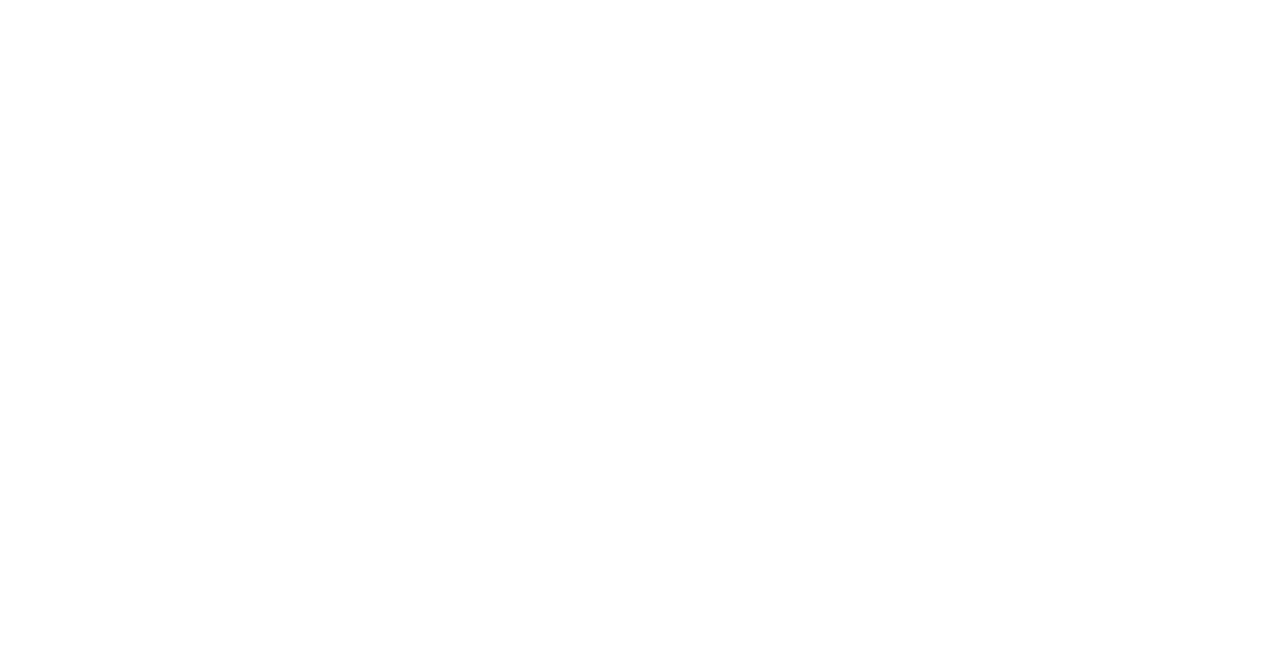
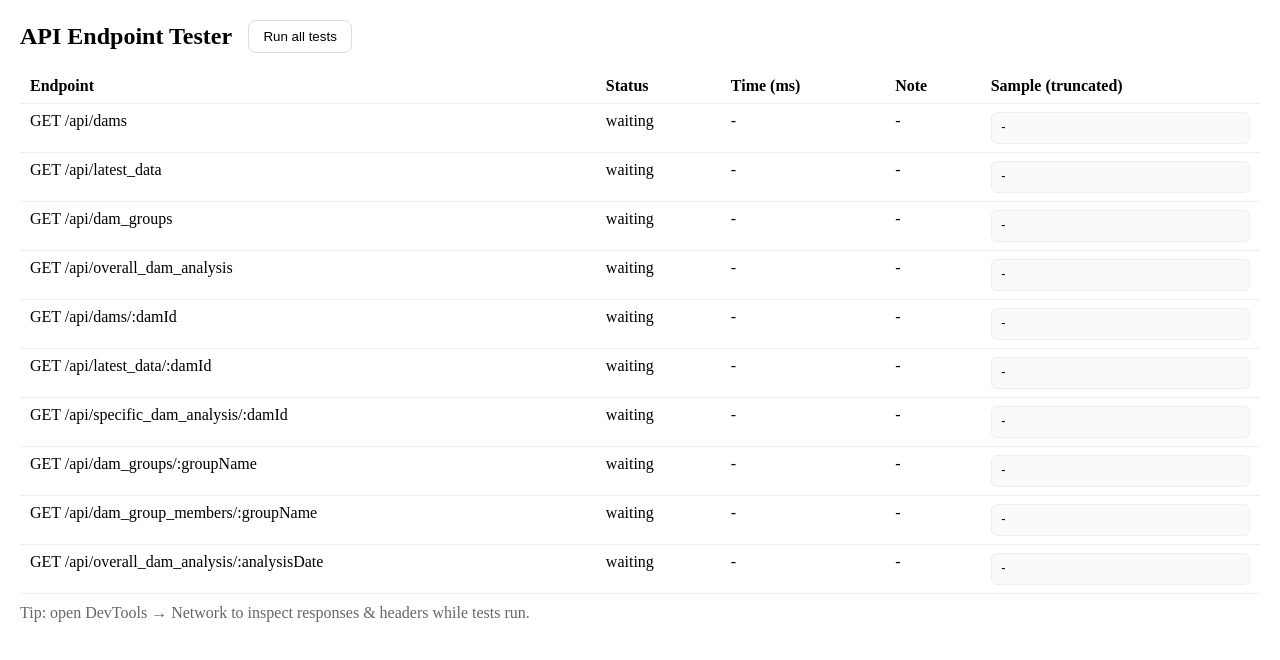
Before and after one commit to cyberforge1/frontend-sydney-dam-monitoring, a React (Vite) app: page /api-test in a window 1280 px wide. Before the commit this address had no page. Shown: the top 660 px of the page. Built offline with nearby package versions, Linux system fonts and the light colour scheme.

Commit message:
addition of curl api file

```diff
--- a/src/App.tsx
+++ b/src/App.tsx
@@ -1,45 +1,55 @@
 // # src/App.tsx
 
 import React from 'react';
-import { BrowserRouter as Router, Routes, Route } from 'react-router-dom';
-import HomePage from './pages/HomePage/HomePage';
-import SelectedDamPage from './pages/SelectedDamPage/SelectedDamPage';
-import DamListPage from './pages/DamListPage/DamListPage';
+import { BrowserRouter as Router, Routes, Route, Navigate, Link } from 'react-router-dom';
+// import HomePage from './pages/HomePage/HomePage';
+// import SelectedDamPage from './pages/SelectedDamPage/SelectedDamPage';
+// import DamListPage from './pages/DamListPage/DamListPage';
 // import PageTwo from './pages/PageTwo/PageTwo';
 // import PageThree from './pages/PageThree/PageThree';
 // import PageFour from './pages/PageFour/PageFour';
 // import PageFive from './pages/PageFive/PageFive';
-import Footer from './components/Footer/Footer';
-import ApiConnectionPage from './pages/ApiConnectionPage/ApiConnectionPage'; // Import the new page
-import TestingPage from './pages/TestingPage/TestingPage'; // Import the new page
-import { Provider } from 'react-redux'; // Added Provider for Redux
-import store from './store/store'; // Import Redux store
+// import Footer from './components/Footer/Footer';
+// import ApiConnectionPage from './pages/ApiConnectionPage/ApiConnectionPage'; // Import the new page
+// import TestingPage from './pages/TestingPage/TestingPage'; // Import the new page
+// import { Provider } from 'react-redux'; // Added Provider for Redux
+// import store from './store/store'; // Import Redux store
+import TestingApiCalls from './components/TestingApiCalls/TestingApiCalls'; // <-- tester
 import './App.scss';
 
 const App: React.FC = () => {
   return (
-        <Provider store={store}> {/* Wrap the app with Redux Provider */}
+    // <Provider store={store}> {/* Wrap the app with Redux Provider */}
     <Router>
       <div className="App">
+
         <Routes>
-                        <Route path="/" element={
+          {/* Dedicated endpoint for the tester */}
+          <Route path="/api-test" element={<TestingApiCalls />} />
+
+          {/* Keep your existing (currently empty) home route */}
+          <Route
+            path="/"
+            element={
               <div className="stacked-pages">
-                                <TestingPage />
-                                <ApiConnectionPage />
-                                <HomePage />
+                {/* <TestingPage /> */}
+                {/* <ApiConnectionPage /> */}
+                {/* <HomePage /> */}
                 {/* <PageTwo /> */}
                 {/* <PageThree /> */}
                 {/* <PageFour />
                 <PageFive /> */}
-                                <Footer />
+                {/* <Footer /> */}
               </div>
-                        } />
-                        <Route path="/dam" element={<SelectedDamPage />} />
-                        <Route path="/damlist" element={<DamListPage />} />
+            }
+          />
+
+          {/* 404 → optionally redirect to the tester while you’re building */}
+          <Route path="*" element={<Navigate to="/api-test" replace />} />
         </Routes>
       </div>
     </Router>
-        </Provider>
+    // </Provider>
   );
 };
 
--- a/src/components/TestingApiCalls/TestingApiCalls.scss
+++ b/src/components/TestingApiCalls/TestingApiCalls.scss
@@ -1,79 +1,53 @@
 // #src/components/TestingApiCalls/TestingApiCalls.scss
 
 .testing-api-calls {
+  padding: 20px;
+
+  .header {
     display: flex;
-    flex-direction: column;
-    align-items: flex-start;
-    padding: 20px;
-    gap: 20px;
+    gap: 1rem;
+    align-items: center;
+    margin-bottom: 1rem;
 
-    .api-buttons {
-      display: flex;
-      flex-direction: column;
-      gap: 10px;
-
-      .api-call {
-        display: flex;
-        align-items: center;
-        gap: 15px;
-
-        input {
-          padding: 8px;
-          border: 1px solid #ccc;
-          border-radius: 4px;
-          width: 200px;
-        }
-
+    h2 { margin: 0; }
     button {
-          padding: 8px 12px;
-          background-color: #007bff;
-          color: white;
-          border: none;
-          border-radius: 4px;
+      padding: 0.5rem 0.9rem;
+      border-radius: 8px;
+      border: 1px solid #ddd;
       cursor: pointer;
-          transition: background-color 0.3s ease;
-
-          &:hover {
-            background-color: #0056b3;
-          }
-
-          &:active {
-            background-color: #004080;
+      background: #fff;
     }
   }
 
+  table {
+    width: 100%;
+    border-collapse: collapse;
+  }
+
+  th, td {
+    text-align: left;
+    padding: 8px 10px;
+    border-bottom: 1px solid #eee;
+    vertical-align: top;
+  }
+
+  tr[data-status="ok"] .status { color: #1a7f37; font-weight: 600; }
+  tr[data-status="error"] .status { color: #d1242f; font-weight: 600; }
+  tr[data-status="skipped"] .status { color: #9a6700; font-weight: 600; }
+
   pre {
-          background-color: #f9f9f9;
-          border: 1px solid #ccc;
-          border-radius: 4px;
-          padding: 10px;
-          white-space: pre-wrap;
-          overflow-x: auto;
-          font-family: monospace;
-          max-width: 300px; /* Adjust as needed */
+    margin: 0;
+    max-height: 220px;
+    overflow: auto;
+    font-size: 12px;
+    background: #fafafa;
+    border: 1px solid #eee;
+    padding: 8px;
+    border-radius: 6px;
+  }
+
+  .hint {
+    color: #666;
+    margin-top: 10px;
   }
 }
-    }
-
-    .clear-button {
-      margin-top: 10px;
-
-      button {
-        padding: 10px 15px;
-        background-color: #dc3545;
-        color: white;
-        border: none;
-        border-radius: 4px;
-        cursor: pointer;
-        transition: background-color 0.3s ease;
-
-        &:hover {
-          background-color: #c82333;
-        }
-
-        &:active {
-          background-color: #bd2130;
-        }
-      }
-    }
-  }
--- a/src/components/TestingApiCalls/TestingApiCalls.tsx
+++ b/src/components/TestingApiCalls/TestingApiCalls.tsx
@@ -1,6 +1,6 @@
 // #src/components/TestingApiCalls/TestingApiCalls.tsx
 
-import React, { useState } from 'react';
+import React, { useCallback, useState } from 'react';
 import {
   fetchAllDams,
   fetchDamById,
@@ -13,191 +13,259 @@
   fetchAllOverallDamAnalyses,
   fetchOverallDamAnalysisByDate,
 } from '../../api/api';
+import { Dam, DamGroup, OverallDamAnalysis } from '../../types/types';
 import './TestingApiCalls.scss';
 
+type TestRow = {
+  name: string;
+  status: 'waiting' | 'ok' | 'error' | 'skipped';
+  ms?: number;
+  note?: string;
+  sample?: unknown;
+};
+
 const TestingApiCalls: React.FC = () => {
-  const [output, setOutput] = useState<string>('');
-  const [inputValue, setInputValue] = useState<{ [key: string]: string }>({});
+  const [rows, setRows] = useState<TestRow[]>([
+    { name: 'GET /api/dams', status: 'waiting' },
+    { name: 'GET /api/latest_data', status: 'waiting' },
+    { name: 'GET /api/dam_groups', status: 'waiting' },
+    { name: 'GET /api/overall_dam_analysis', status: 'waiting' },
+    { name: 'GET /api/dams/:damId', status: 'waiting' },
+    { name: 'GET /api/latest_data/:damId', status: 'waiting' },
+    { name: 'GET /api/specific_dam_analysis/:damId', status: 'waiting' },
+    { name: 'GET /api/dam_groups/:groupName', status: 'waiting' },
+    { name: 'GET /api/dam_group_members/:groupName', status: 'waiting' },
+    { name: 'GET /api/overall_dam_analysis/:analysisDate', status: 'waiting' },
+  ]);
 
-  const handleInputChange = (key: string, value: string) => {
-    setInputValue((prev) => ({ ...prev, [key]: value }));
-  };
+  const setResult = (name: string, patch: Partial<TestRow>) =>
+    setRows(prev => prev.map(r => (r.name === name ? { ...r, ...patch } : r)));
 
-  const handleApiCall = async (apiFn: (...args: string[]) => Promise<unknown>, params: string[] = []) => {
+  const run = useCallback(async () => {
+    // reset
+    setRows(r =>
+      r.map(row => ({ ...row, status: 'waiting', ms: undefined, note: undefined, sample: undefined }))
+    );
+
+    let chosenDamId: string | undefined;
+    let chosenGroupName: string | undefined;
+    let chosenAnalysisDate: string | undefined;
+
+    // 1) /dams
     try {
-      if (params.some(param => !param)) {
-        setOutput('Error: Missing or invalid input value');
-        return;
+      const t0 = performance.now();
+      const dams = await fetchAllDams();
+      const t1 = performance.now();
+      setResult('GET /api/dams', {
+        status: 'ok',
+        ms: Math.round(t1 - t0),
+        sample: dams.slice(0, 3),
+        note: dams.length ? `Found ${dams.length} dams` : 'No dams returned',
+      });
+      if (dams.length) chosenDamId = (dams[0] as Dam).dam_id;
+    } catch (e: any) {
+      setResult('GET /api/dams', { status: 'error', note: String(e) });
+    }
+
+    // 2) /latest_data
+    try {
+      const t0 = performance.now();
+      const latest = await fetchAllLatestData();
+      const t1 = performance.now();
+      setResult('GET /api/latest_data', {
+        status: 'ok',
+        ms: Math.round(t1 - t0),
+        sample: latest.slice(0, 3),
+        note: latest.length ? `Found ${latest.length} latest records` : 'No latest data returned',
+      });
+      if (!chosenDamId && latest.length) chosenDamId = latest[0].dam_id;
+    } catch (e: any) {
+      setResult('GET /api/latest_data', { status: 'error', note: String(e) });
+    }
+
+    // 3) /dam_groups
+    try {
+      const t0 = performance.now();
+      const groups = await fetchAllDamGroups();
+      const t1 = performance.now();
+      setResult('GET /api/dam_groups', {
+        status: 'ok',
+        ms: Math.round(t1 - t0),
+        sample: groups.slice(0, 3),
+        note: groups.length ? `Found ${groups.length} groups` : 'No groups returned',
+      });
+      if (groups.length) chosenGroupName = (groups[0] as DamGroup).group_name;
+    } catch (e: any) {
+      setResult('GET /api/dam_groups', { status: 'error', note: String(e) });
+    }
+
+    // 4) /overall_dam_analysis
+    try {
+      const t0 = performance.now();
+      const overall = await fetchAllOverallDamAnalyses();
+      const t1 = performance.now();
+      setResult('GET /api/overall_dam_analysis', {
+        status: 'ok',
+        ms: Math.round(t1 - t0),
+        sample: overall.slice(0, 2),
+        note: overall.length ? `Found ${overall.length} analysis rows` : 'No analysis returned',
+      });
+      if (overall.length) chosenAnalysisDate = (overall[0] as OverallDamAnalysis).analysis_date;
+    } catch (e: any) {
+      setResult('GET /api/overall_dam_analysis', { status: 'error', note: String(e) });
+    }
+
+    // 5) /dams/:damId
+    if (!chosenDamId) {
+      setResult('GET /api/dams/:damId', { status: 'skipped', note: 'No dam_id available' });
+    } else {
+      try {
+        const t0 = performance.now();
+        const dam = await fetchDamById(chosenDamId);
+        const t1 = performance.now();
+        setResult('GET /api/dams/:damId', {
+          status: 'ok',
+          ms: Math.round(t1 - t0),
+          sample: dam,
+          note: `dam_id=${chosenDamId}`,
+        });
+      } catch (e: any) {
+        setResult('GET /api/dams/:damId', { status: 'error', note: String(e) });
       }
-      const result = await apiFn(...params);
-      setOutput(JSON.stringify(result, null, 2));
-    } catch (error: unknown) {
-      setOutput(error instanceof Error ? `Error: ${error.message}` : 'An unknown error occurred');
     }
-  };
 
-  const handleClear = () => {
-    setInputValue({}); // Clear all input fields
-    setOutput(''); // Clear the output field
-  };
+    // 6) /latest_data/:damId
+    if (!chosenDamId) {
+      setResult('GET /api/latest_data/:damId', { status: 'skipped', note: 'No dam_id available' });
+    } else {
+      try {
+        const t0 = performance.now();
+        const latestById = await fetchLatestDataById(chosenDamId);
+        const t1 = performance.now();
+        setResult('GET /api/latest_data/:damId', {
+          status: 'ok',
+          ms: Math.round(t1 - t0),
+          sample: latestById,
+          note: `dam_id=${chosenDamId}`,
+        });
+      } catch (e: any) {
+        setResult('GET /api/latest_data/:damId', { status: 'error', note: String(e) });
+      }
+    }
+
+    // 7) /specific_dam_analysis/:damId
+    if (!chosenDamId) {
+      setResult('GET /api/specific_dam_analysis/:damId', { status: 'skipped', note: 'No dam_id available' });
+    } else {
+      try {
+        const t0 = performance.now();
+        const specific = await fetchSpecificDamAnalysisById(chosenDamId);
+        const t1 = performance.now();
+        setResult('GET /api/specific_dam_analysis/:damId', {
+          status: 'ok',
+          ms: Math.round(t1 - t0),
+          sample: specific.slice(0, 3),
+          note: `dam_id=${chosenDamId}, rows=${specific.length}`,
+        });
+      } catch (e: any) {
+        setResult('GET /api/specific_dam_analysis/:damId', { status: 'error', note: String(e) });
+      }
+    }
+
+    // 8) /dam_groups/:groupName
+    if (!chosenGroupName) {
+      setResult('GET /api/dam_groups/:groupName', { status: 'skipped', note: 'No group_name available' });
+    } else {
+      try {
+        const t0 = performance.now();
+        const group = await fetchDamGroupByName(chosenGroupName);
+        const t1 = performance.now();
+        setResult('GET /api/dam_groups/:groupName', {
+          status: 'ok',
+          ms: Math.round(t1 - t0),
+          sample: group,
+          note: `group_name=${chosenGroupName}`,
+        });
+      } catch (e: any) {
+        setResult('GET /api/dam_groups/:groupName', { status: 'error', note: String(e) });
+      }
+    }
+
+    // 9) /dam_group_members/:groupName
+    if (!chosenGroupName) {
+      setResult('GET /api/dam_group_members/:groupName', { status: 'skipped', note: 'No group_name available' });
+    } else {
+      try {
+        const t0 = performance.now();
+        const members = await fetchDamGroupMembersByGroupName(chosenGroupName);
+        const t1 = performance.now();
+        setResult('GET /api/dam_group_members/:groupName', {
+          status: 'ok',
+          ms: Math.round(t1 - t0),
+          sample: members.slice(0, 5),
+          note: `group_name=${chosenGroupName}, members=${members.length}`,
+        });
+      } catch (e: any) {
+        setResult('GET /api/dam_group_members/:groupName', { status: 'error', note: String(e) });
+      }
+    }
+
+    // 10) /overall_dam_analysis/:analysisDate
+    if (!chosenAnalysisDate) {
+      setResult('GET /api/overall_dam_analysis/:analysisDate', { status: 'skipped', note: 'No analysis_date available' });
+    } else {
+      try {
+        const t0 = performance.now();
+        const overallByDate = await fetchOverallDamAnalysisByDate(chosenAnalysisDate);
+        const t1 = performance.now();
+        setResult('GET /api/overall_dam_analysis/:analysisDate', {
+          status: 'ok',
+          ms: Math.round(t1 - t0),
+          sample: overallByDate,
+          note: `analysis_date=${chosenAnalysisDate}`,
+        });
+      } catch (e: any) {
+        setResult('GET /api/overall_dam_analysis/:analysisDate', { status: 'error', note: String(e) });
+      }
+    }
+  }, []);
 
   return (
     <div className="testing-api-calls">
-      <div className="api-buttons">
-        {/* Fetch All Dams */}
-        <div className="api-call">
-          <button onClick={() => handleApiCall(fetchAllDams)}>Fetch All Dams</button>
-        </div>
-
-        {/* Fetch Dam by ID */}
-        <div className="api-call">
-          <input
-            type="text"
-            placeholder="Dam ID"
-            value={inputValue['fetchDamById'] || ''}
-            onChange={(e) => handleInputChange('fetchDamById', e.target.value)}
-          />
-          <button
-            onClick={() =>
-              handleApiCall(fetchDamById, [inputValue['fetchDamById']])
-            }
-          >
-            Fetch Dam by ID
-          </button>
-        </div>
-
-        {/* Fetch All Latest Data */}
-        <div className="api-call">
-          <button onClick={() => handleApiCall(fetchAllLatestData)}>
-            Fetch All Latest Data
-          </button>
-        </div>
-
-        {/* Fetch Latest Data by Dam ID */}
-        <div className="api-call">
-          <input
-            type="text"
-            placeholder="Dam ID"
-            value={inputValue['fetchLatestDataById'] || ''}
-            onChange={(e) => handleInputChange('fetchLatestDataById', e.target.value)}
-          />
-          <button
-            onClick={() =>
-              handleApiCall(fetchLatestDataById, [inputValue['fetchLatestDataById']])
-            }
-          >
-            Fetch Latest Data by Dam ID
-          </button>
-        </div>
-
-        {/* Fetch Specific Dam Analysis by ID */}
-        <div className="api-call">
-          <input
-            type="text"
-            placeholder="Dam ID"
-            value={inputValue['fetchSpecificDamAnalysisById'] || ''}
-            onChange={(e) =>
-              handleInputChange('fetchSpecificDamAnalysisById', e.target.value)
-            }
-          />
-          <button
-            onClick={() =>
-              handleApiCall(fetchSpecificDamAnalysisById, [
-                inputValue['fetchSpecificDamAnalysisById'],
-              ])
-            }
-          >
-            Fetch Specific Dam Analysis by ID
-          </button>
-        </div>
-
-        {/* Fetch All Dam Groups */}
-        <div className="api-call">
-          <button onClick={() => handleApiCall(fetchAllDamGroups)}>
-            Fetch All Dam Groups
-          </button>
-        </div>
-
-        {/* Fetch Dam Group by Name */}
-        <div className="api-call">
-          <input
-            type="text"
-            placeholder="Group Name"
-            value={inputValue['fetchDamGroupByName'] || ''}
-            onChange={(e) =>
-              handleInputChange('fetchDamGroupByName', e.target.value)
-            }
-          />
-          <button
-            onClick={() =>
-              handleApiCall(fetchDamGroupByName, [
-                inputValue['fetchDamGroupByName'],
-              ])
-            }
-          >
-            Fetch Dam Group by Name
-          </button>
-        </div>
-
-        {/* Fetch Dam Group Members by Group Name */}
-        <div className="api-call">
-          <input
-            type="text"
-            placeholder="Group Name"
-            value={inputValue['fetchDamGroupMembersByGroupName'] || ''}
-            onChange={(e) =>
-              handleInputChange('fetchDamGroupMembersByGroupName', e.target.value)
-            }
-          />
-          <button
-            onClick={() =>
-              handleApiCall(fetchDamGroupMembersByGroupName, [
-                inputValue['fetchDamGroupMembersByGroupName'],
-              ])
-            }
-          >
-            Fetch Dam Group Members by Group Name
-          </button>
-        </div>
-
-        {/* Fetch All Overall Dam Analyses */}
-        <div className="api-call">
-          <button onClick={() => handleApiCall(fetchAllOverallDamAnalyses)}>
-            Fetch All Overall Dam Analyses
-          </button>
-        </div>
-
-        {/* Fetch Overall Dam Analysis by Date */}
-        <div className="api-call">
-          <input
-            type="text"
-            placeholder="Analysis Date"
-            value={inputValue['fetchOverallDamAnalysisByDate'] || ''}
-            onChange={(e) =>
-              handleInputChange('fetchOverallDamAnalysisByDate', e.target.value)
-            }
-          />
-          <button
-            onClick={() =>
-              handleApiCall(fetchOverallDamAnalysisByDate, [
-                inputValue['fetchOverallDamAnalysisByDate'],
-              ])
-            }
-          >
-            Fetch Overall Dam Analysis by Date
-          </button>
-        </div>
+      <div className="header">
+        <h2>API Endpoint Tester</h2>
+        <button onClick={run}>Run all tests</button>
       </div>
-
-      {/* Clear Button */}
-      <div className="clear-button">
-        <button onClick={handleClear}>Clear All</button>
-      </div>
-
-      {/* Display output */}
-      <div className="api-output">
-        <pre>{output}</pre>
-      </div>
+      <table>
+        <thead>
+          <tr>
+            <th>Endpoint</th>
+            <th>Status</th>
+            <th>Time (ms)</th>
+            <th>Note</th>
+            <th>Sample (truncated)</th>
+          </tr>
+        </thead>
+        <tbody>
+          {rows.map(r => (
+            <tr key={r.name} data-status={r.status}>
+              <td>{r.name}</td>
+              <td className="status">{r.status}</td>
+              <td>{r.ms ?? '-'}</td>
+              <td className="note">{r.note ?? '-'}</td>
+              <td className="sample">
+                <pre>
+                  {r.sample
+                    ? JSON.stringify(r.sample, null, 2).slice(0, 500) +
+                      (JSON.stringify(r.sample).length > 500 ? '…' : '')
+                    : '-'}
+                </pre>
+              </td>
+            </tr>
+          ))}
+        </tbody>
+      </table>
+      <p className="hint">Tip: open DevTools → Network to inspect responses & headers while tests run.</p>
     </div>
   );
 };
--- a/src/main.tsx
+++ b/src/main.tsx
@@ -4,8 +4,9 @@
 import ReactDOM from 'react-dom/client';
 import App from './App.tsx';
 import './index.css';
-import { store } from './app/store';
+// import { store } from './app/store'; // (old path, now using central store)
 import { Provider } from 'react-redux';
+import store from './store/store'; // Import Redux store
 
 ReactDOM.createRoot(document.getElementById('root')!).render(
   <React.StrictMode>
--- a/src/pages/TestingPage/TestingPage.tsx
+++ b/src/pages/TestingPage/TestingPage.tsx
@@ -1,7 +1,7 @@
 // # src/pages/TestingPage/TestingPage.tsx
 
 import React from 'react';
-import HomePage from '../../pages/HomePage/HomePage';
+// import HomePage from '../../pages/HomePage/HomePage';
 // import DamListPage from '../../pages/DamListPage/DamListPage';
 // import DamStorageGraph from '../../graphs/DamStorageGraph/DamStorageGraph';
 // import NetInflowReleaseGraph from '../../graphs/NetInflowReleaseGraph/NetInflowReleaseGraph';
@@ -24,7 +24,7 @@
     return (
         <div className="testing-page">
             {/* Testing the new PageFour component */}
-            <HomePage />
+            {/* <HomePage /> */}
 
             {/* <PageFour /> */}
             {/* Commented out older components for isolated testing */}
```
Also changed, not shown: 1 other file (tests, documents, lock files or other folders). Lines whose indentation alone changed are shown as unchanged.
